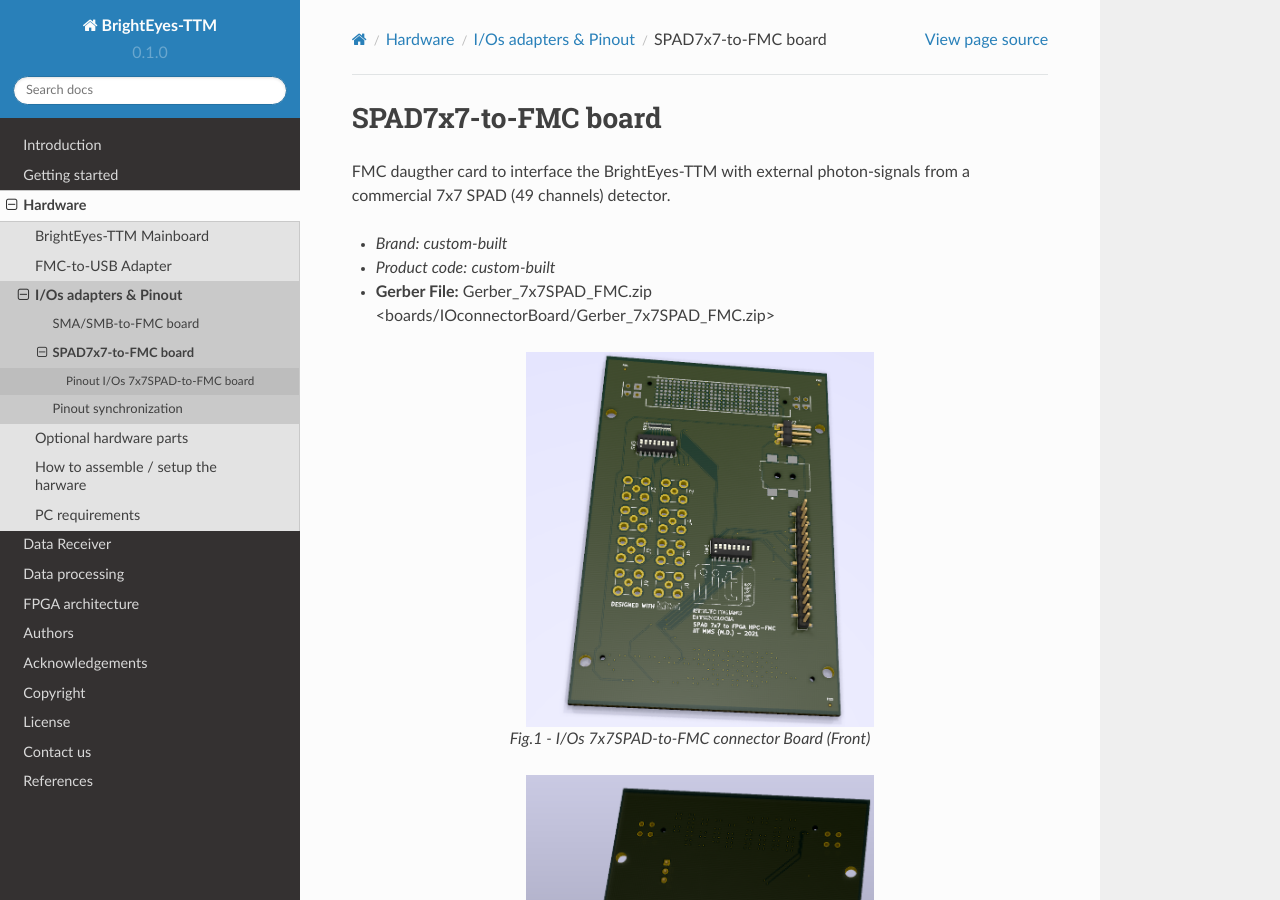
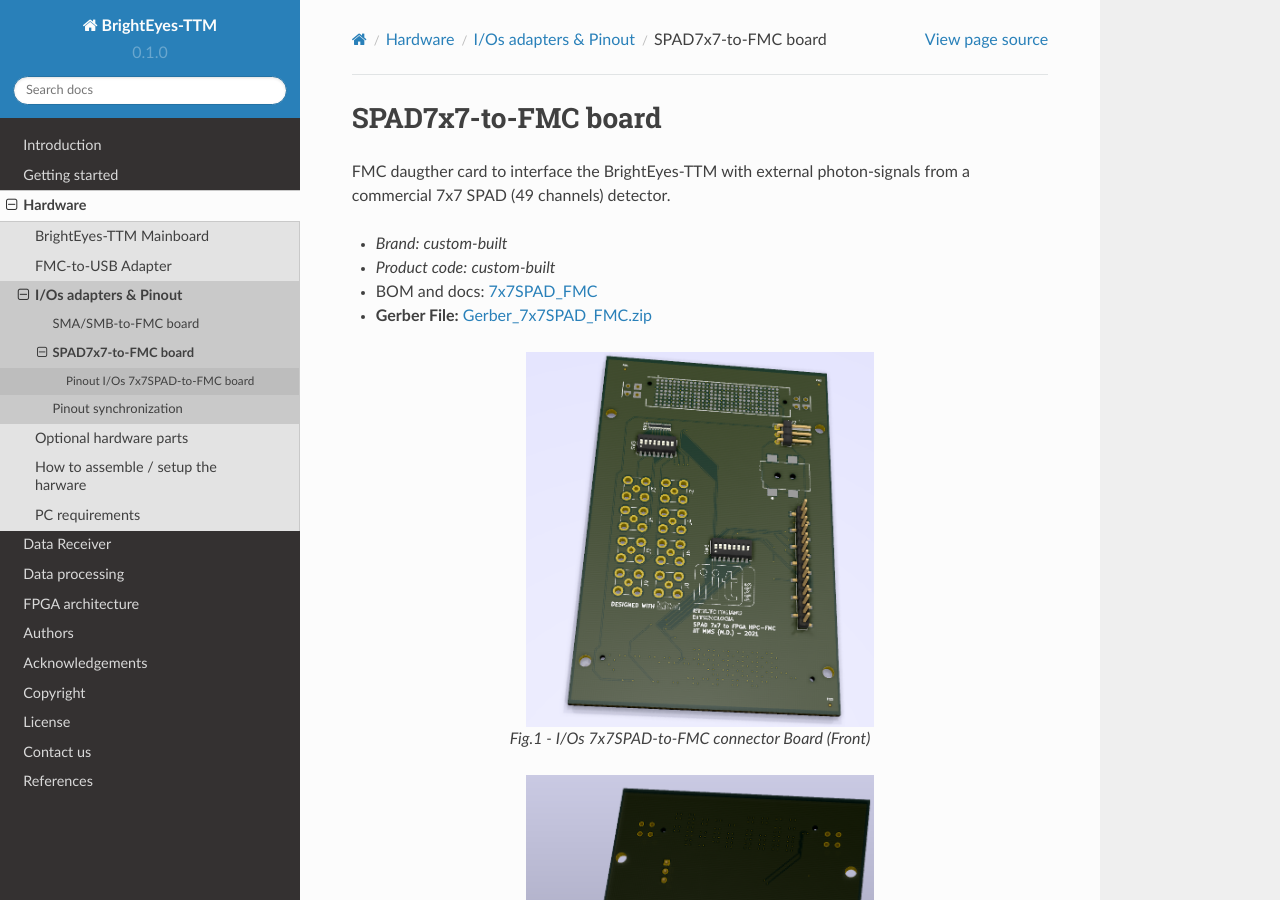
Before and after one commit to mattia-donato/BrightEyes-TTM-docs, a Sphinx documentation site: the page built from docs/source/pinout7x7.md, in a window 1280 px wide and 900 px high. Built offline with Sphinx 7.4.7 and the Read the Docs theme 2.0.0, drawn with Linux system fonts in a browser that asks for light colours; pages that are not in the unit, such as notebooks, are missing from menus.

Commit message:
Update pinout7x7.md

```diff
--- a/docs/source/pinout7x7.md
+++ b/docs/source/pinout7x7.md
@@ -3,7 +3,9 @@ FMC daugther card to interface the BrightEyes-TTM with external photon-signals f
 
 - *Brand:* *custom-built*
 - *Product code:* *custom-built*
-- **Gerber File:** Gerber_7x7SPAD_FMC.zip \<boards/IOconnectorBoard/Gerber_7x7SPAD_FMC.zip>
+- BOM and docs: [7x7SPAD_FMC](https://github.com/VicidominiLab/BrightEyes-TTM/tree/v2.0/boards/TTM7x7Adapter/docs)
+- **Gerber File:** [Gerber_7x7SPAD_FMC.zip](https://github.com/VicidominiLab/BrightEyes-TTM/raw/v2.0/boards/TTM7x7Adapter/TTM7x7Adapter_gerber.zip)
+
 
 :::{figure} img/3DViewF.png
 :align: center
```
